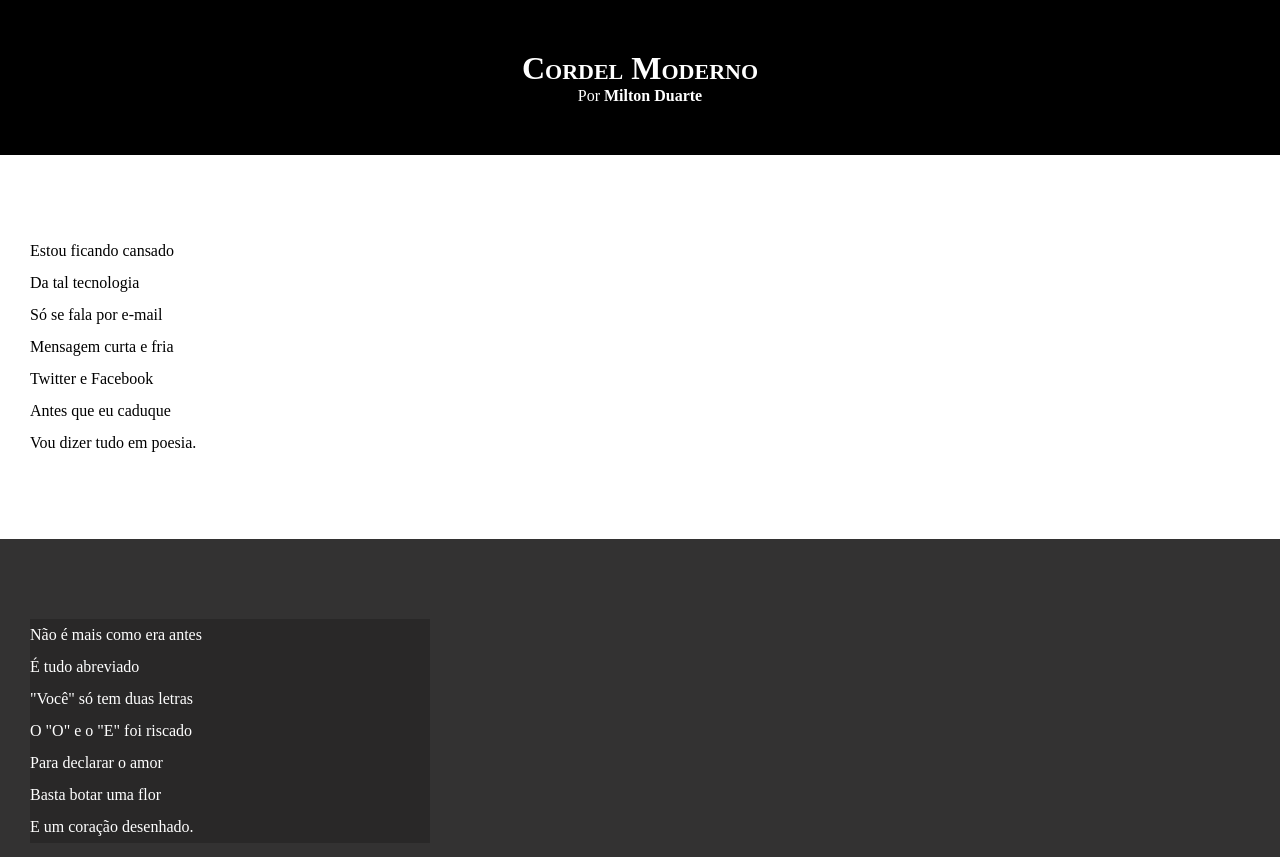
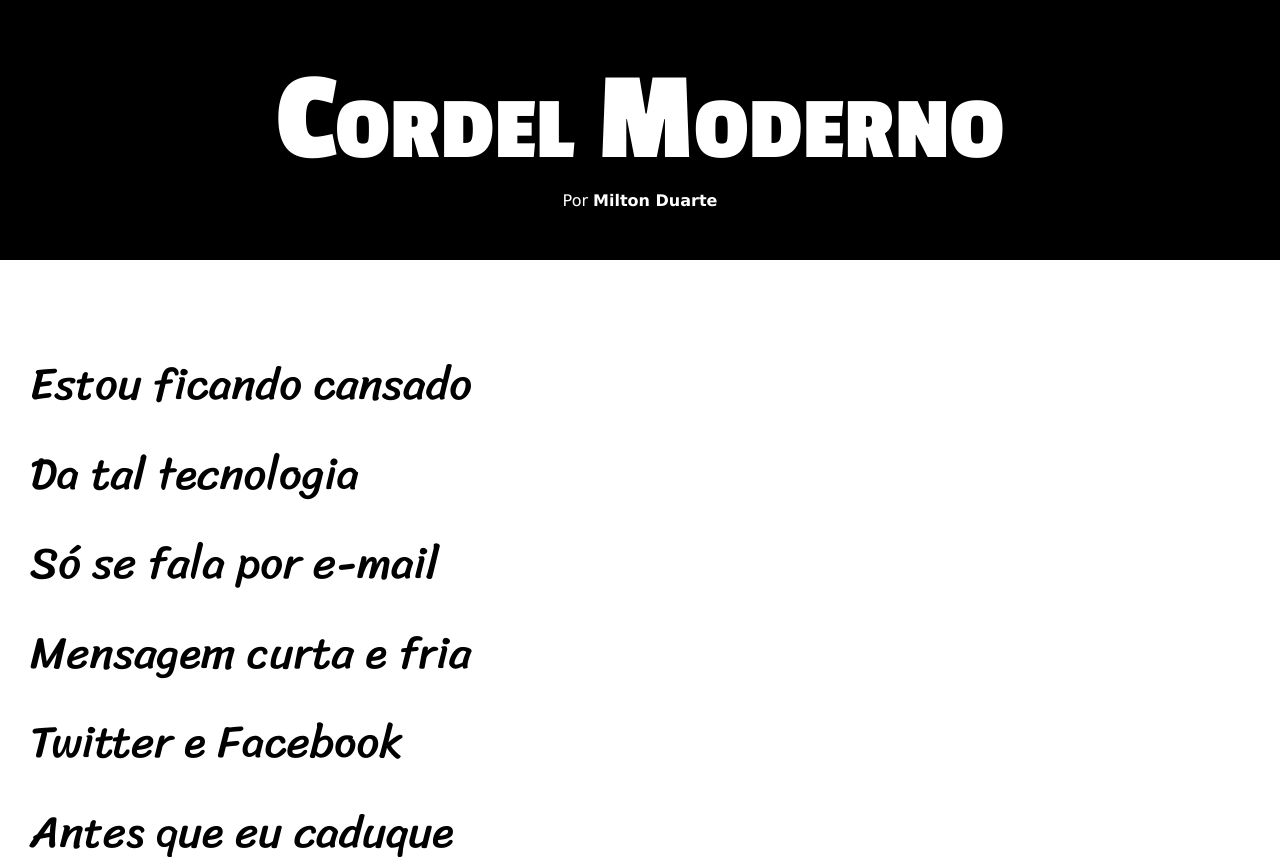
Before and after one commit to CleitonJuni/html-css, a plain HTML site: page Desafio03/index.html in a window 1280 px wide. Shown: the top 857 px of the page. Drawn offline with Linux system fonts and the light colour scheme.

Commit message:
atualização de fonte do desafio 3

```diff
--- a/Desafio03/estilo/style.css
+++ b/Desafio03/estilo/style.css
@@ -1,13 +1,25 @@
 @charset "UTF-8";
+
+@import url('https://fonts.googleapis.com/css2?family=Passion+One:wght@400;700;900&display=swap');
+
+@import url('https://fonts.googleapis.com/css2?family=Passion+One:wght@400;700;900&family=Sriracha&display=swap');
+
+:root {
+    --fonte1: Verdana, Geneva, Tahoma, sans-serif;
+    --fonte2: "Passion One", sans-serif;
+    --fonte3: "Sriracha", cursive;
+}
 
 * {
     margin: 0px;
     padding: 0px;
+    font-size: 1em;
 }
 
 html, body{
     min-height: 100vh;
     background-color: darkgray;
+    font-family: var(--fonte1);
 }
 
 header {
@@ -19,6 +31,8 @@ header {
 header > h1 {
     padding-top: 50px;
     font-variant: small-caps;
+    font-family: var(--fonte2);
+    font-size: 10vw;
 }
 header > p {
     padding-bottom: 50px;
@@ -38,6 +52,8 @@ section {
     padding-bottom: 10vh;
     line-height: 2em;
     padding-left: 30px;
+    font-family: var(--fonte3);
+    font-size: 3.5vw;
 }
 
 section.normal {
@@ -50,7 +66,8 @@ section.imagem {
 }
 
 section.imagem > p {
-    width: 400px;
+    display: inline-block;
+    padding: 5px;
     background-color: rgba(0, 0, 0, 0.201);
 }
 
```
